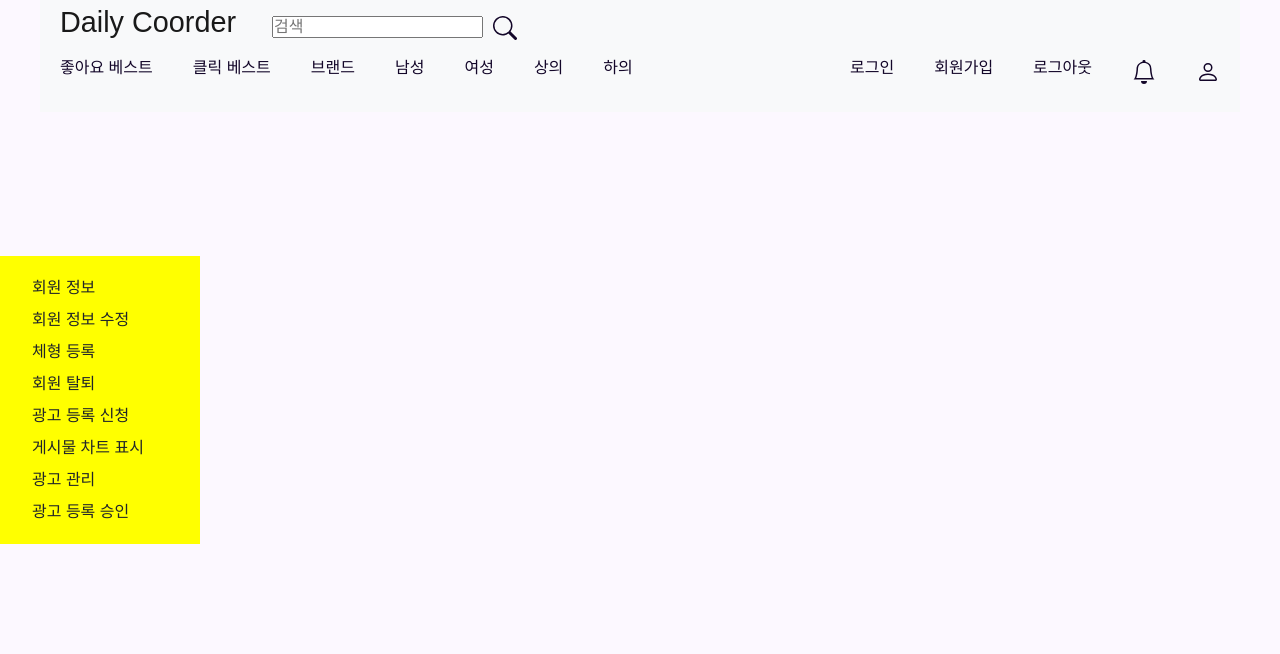
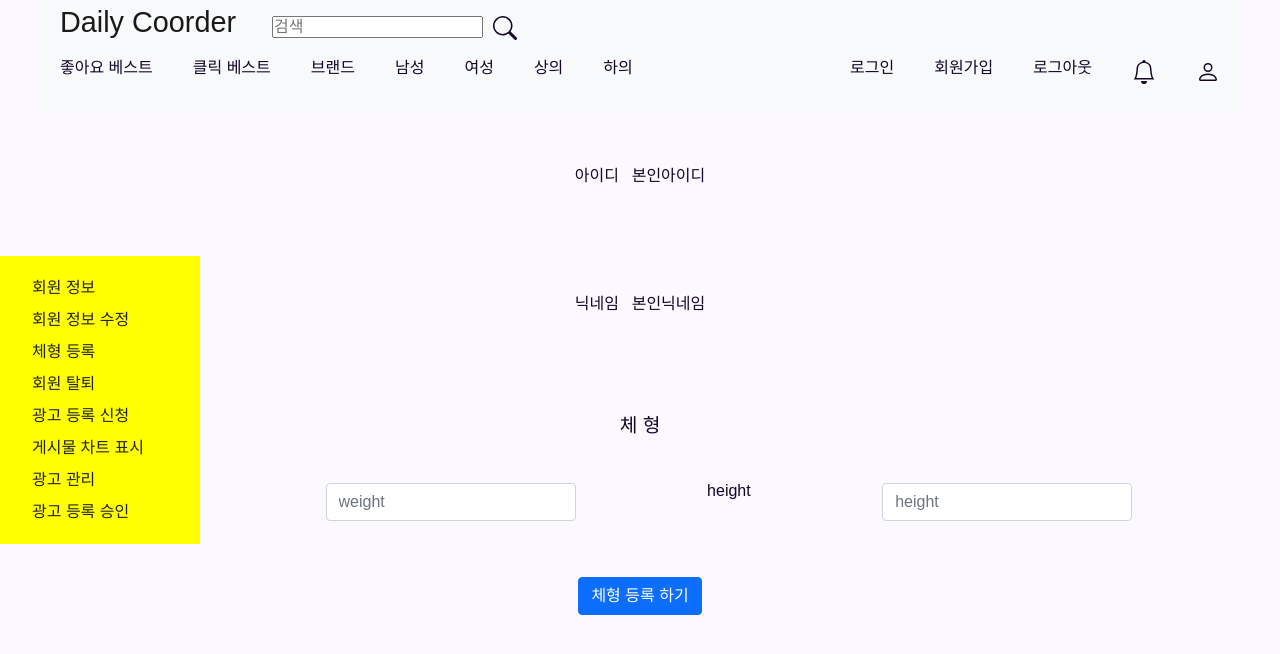
Before and after one commit to silbioa480/Daily-Coorder, a React (Create React App) app: page /member/MyPage_SizeRegister in a window 1280 px wide. Shown: the top 654 px of the page. Built offline with nearby package versions, Linux system fonts and the light colour scheme.

Commit message:
태영:체형등록페이지 수정

```diff
--- a/src/components/MyPage_SizeRegister.tsx
+++ b/src/components/MyPage_SizeRegister.tsx
@@ -1,10 +1,44 @@
-
+import { useState } from "react";
+import { Container } from "react-bootstrap";
+import { Button } from "react-bootstrap";
+import Form from 'react-bootstrap/Form';
 
 function MyPage_SizeRegister(){
+    const [memberId,setMemberId]=useState("본인id");
+    const [memberName,setMembename]=useState("본인이름")
     return(
 
         <>
-
+                <Container>
+                        <div style={{marginBottom:"3em",paddingTop:"3em",display:"flex",justifyContent:"center"}}>
+                            <div>
+                                <label style={{margin:"1vh 0",width:"140"}}>
+                                    아이디
+                                </label>
+                                <p style={{marginLeft:"1vw",display:"inline-block"}}>본인아이디</p>
+                            </div>
+                        </div>
+                        <div style={{marginBottom:"3em",paddingTop:"3em",display:"flex",justifyContent:"center"}}>
+                            <div>
+                                <label style={{margin:"1vh 0"}}>
+                                    닉네임
+                                </label>
+                                <p style={{marginLeft:"1vw",display:"inline-block"}}>본인닉네임</p>
+                            </div>
+                        </div>
+                        <div style={{width:"100%",display:"flex",justifyContent:"center",padding:"3em 2em"}}>
+                            <label style={{fontSize:"1.5vw"}}>체 형</label>
+                        </div>
+                        <div style={{display:"flex",justifyContent:"space-around"}}>
+                            <label>weight</label>
+                            <Form.Control type="text" placeholder="weight" id="weight" style={{width:"250px"}}/>
+                            <label>height</label>
+                            <Form.Control type="text" placeholder="height" id="height" style={{width:"250px"}}/>
+                        </div>
+                        <div style={{width:"100%",display:"flex",justifyContent:"center",margin:"3.5em 0"}}>
+                            <Button>체형 등록 하기</Button>
+                        </div>
+                </Container>
         </>
     );
 }
```
